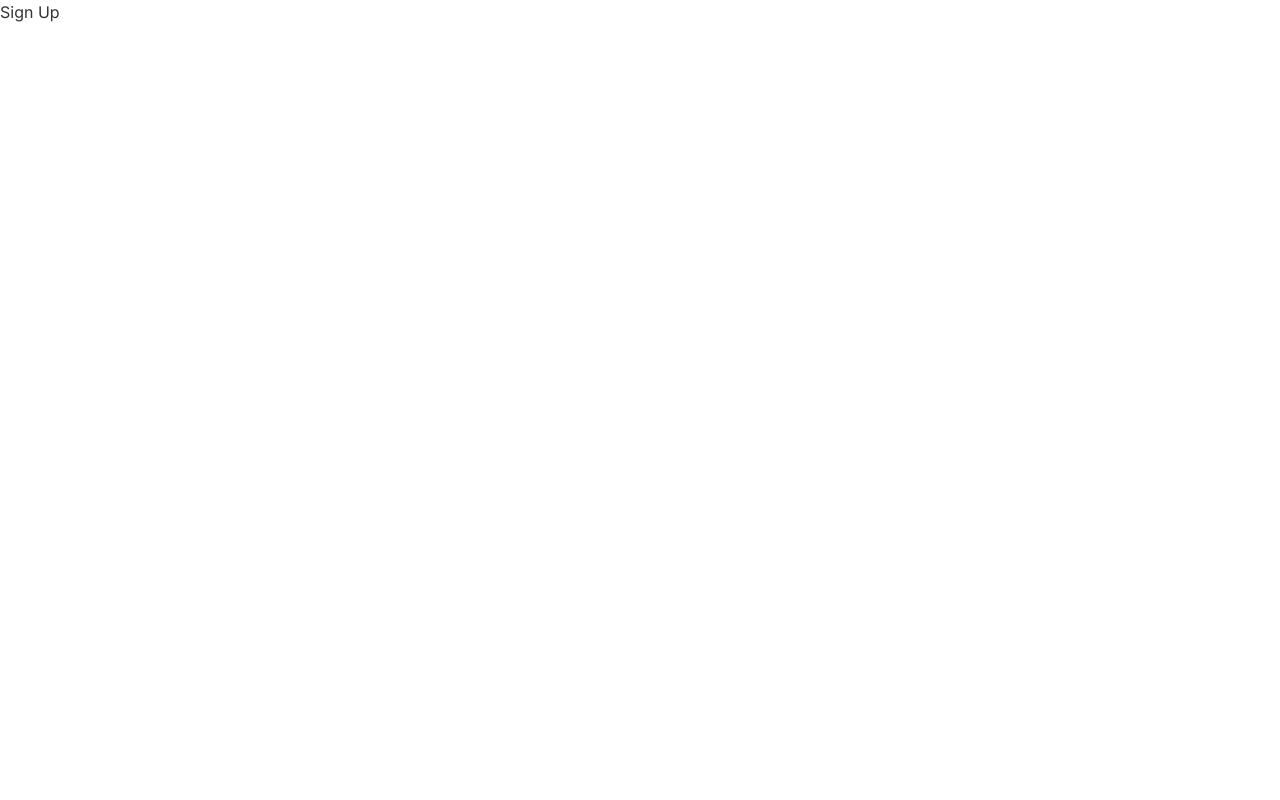
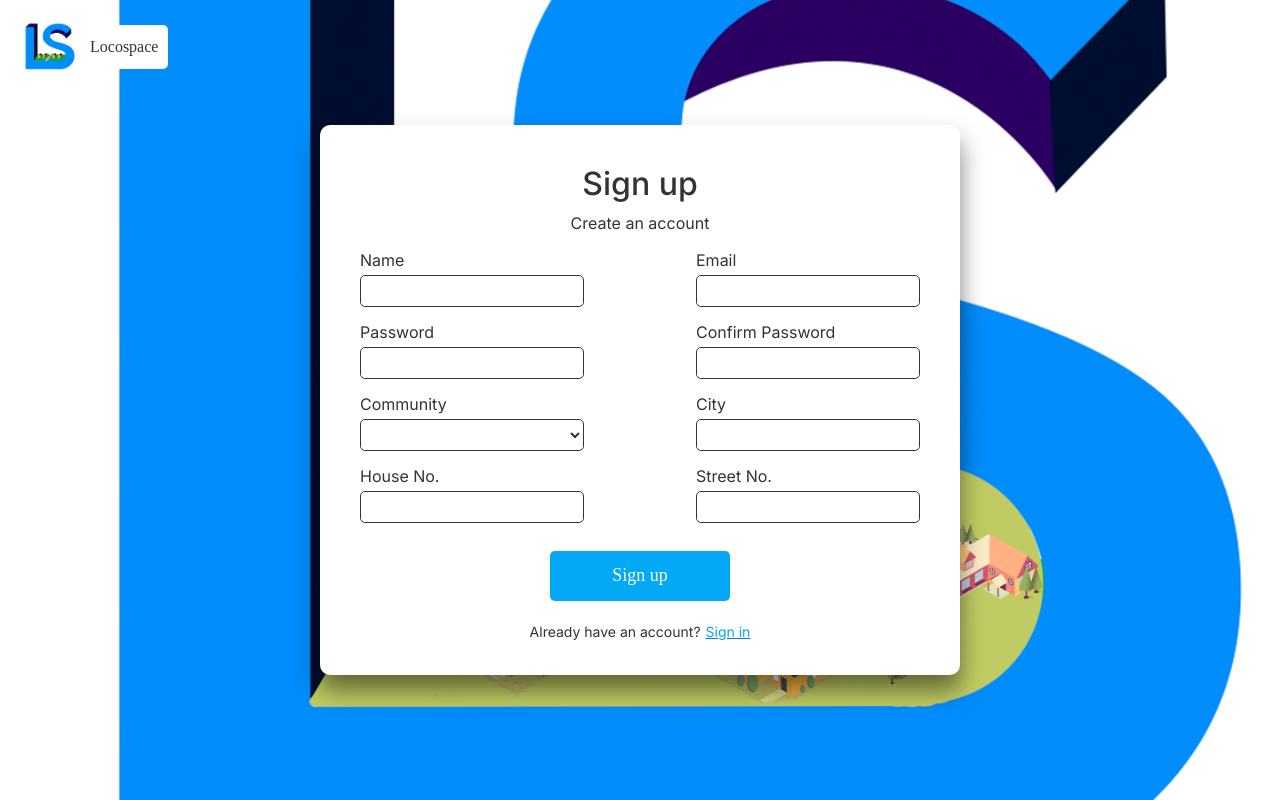
Before and after one commit to aiyza-junaid/Locospace, a Next.js app in the folder frontend/: page /Signup in a window 1280 px wide. Built offline with nearby package versions, Linux system fonts and the light colour scheme.

Commit message:
adding sign up

```diff
--- a/frontend/app/Signup/page.tsx
+++ b/frontend/app/Signup/page.tsx
@@ -1,10 +1,82 @@
-import React from "react";
+// frontend/app/Login/page.tsx
 
-const SignUp = () =>{
+'use client'
+
+import React from 'react';
+import '../../styles/signup.css'; // Adjust the path based on your folder structure
+import Link from 'next/link'; // Import Link from Next.js for client-side navigation
+import Dropdown from '../../components/Dropdown'; // Corrected path
+
+const Signup: React.FC = () => {
+    const options = ["", 'Community 1', 'Community 2', 'Community 3'];
+    const handleCommunitySelect = (selectedOption: string) => {
+        console.log('Selected Community:', selectedOption);
+        // Implement your logic for handling community selection here
+    };
 
     return (
-        <div>Sign Up</div>
-    )
-}
+        <div className="background">
+            <Link href="/">
+                <div className="homeButton">Locospace</div>
+            </Link>
 
-export default SignUp
+            <Link href="/">
+                <img src="Logo.png" alt="Logo" className="logo" />
+            </Link>
+
+            <div className="signUpBox">
+                <h2 className="signUpHeading">Sign up</h2>
+                <p>Create an account</p>
+                <form>
+                    <div className="leftInputs">
+                        <div className="inputBox">
+                            <input type="text" name="name" required />
+                            <label>Name</label>
+                        </div>
+                        <div className="inputBox">
+                            <input type="password" name="password" required />
+                            <label>Password</label>
+                        </div>
+                        <div className="inputBox">
+                            <Dropdown options={options} onSelect={handleCommunitySelect} />
+                            <label>Community</label>
+                        </div>
+                        <div className="inputBox house">
+                            <input type="text" name="house_no" required />
+                            <label>House No.</label>
+                        </div>
+                    </div>
+
+                    <div className="rightInputs">
+                        <div className="inputBox">
+                            <input type="text" name="email" required />
+                            <label>Email</label>
+                        </div>
+                        <div className="inputBox">
+                            <input type="text" name="confirm_password" required />
+                            <label>Confirm Password</label>
+                        </div>
+                        <div className="inputBox">
+                            <input type="text" name="city" required />
+                            <label>City</label>
+                        </div>
+                        <div className="inputBox street">
+                            <input type="text" name="street_no" required />
+                            <label>Street No.</label>
+                        </div>
+                    </div>
+
+                    <button type="submit">Sign up</button>
+                    <div className="accountPrompt">
+                        <span>Already have an account? </span>
+                        <Link href="/Login">
+                            <div className="createAccountLink">Sign in</div>
+                        </Link>
+                    </div>
+                </form>
+            </div>
+        </div>
+    );
+};
+
+export default Signup;
--- /dev/null
+++ b/frontend/components/Dropdown.module.css
@@ -0,0 +1,18 @@
+/* frontend/components/Dropdown.module.css */
+.dropdown {
+    width: 100%;
+    height: 2rem;
+    padding: 10px;
+    font-size: 16px;
+    color: #333;
+    margin-bottom: 10px; /* Adjusted for spacing */
+    border: 1px solid #333;
+    border-radius: 5px;
+    outline: none;
+    background: transparent;
+    box-sizing: border-box;
+  }
+
+  .dropdown:focus {
+    border-color: #03a9f4;
+  }
--- /dev/null
+++ b/frontend/components/Dropdown.tsx
@@ -0,0 +1,26 @@
+// frontend/components/Dropdown.tsx
+import React from 'react';
+import styles from './Dropdown.module.css';
+
+interface DropdownProps {
+  options: string[];
+  onSelect: (selectedOption: string) => void;
+}
+
+const Dropdown: React.FC<DropdownProps> = ({ options, onSelect }) => {
+  const handleChange = (event: React.ChangeEvent<HTMLSelectElement>) => {
+    onSelect(event.target.value);
+  };
+
+  return (
+    <select className={styles.dropdown} onChange={handleChange}>
+      {options.map((option, index) => (
+        <option key={index} value={option}>
+          {option}
+        </option>
+      ))}
+    </select>
+  );
+};
+
+export default Dropdown;
--- /dev/null
+++ b/frontend/styles/signup.css
@@ -0,0 +1,182 @@
+/* frontend/styles/signup.css */
+
+.background {
+    display: flex;
+    justify-content: center;
+    align-items: center;
+    height: 100vh;
+    background: url('../images/DetailedLogo.png') no-repeat;
+    background-position: 140% 60%;
+    background-size: auto 150%;
+}
+
+.logo {
+    position: absolute;
+    top: 10px;
+    left: 10px;
+    height: 80px;
+    margin-right: 10px;
+}
+
+.signUpBox {
+    height: 550px;
+    width: 640px;
+    padding: 40px;
+    position: relative;
+    background: rgba(255, 255, 255, 1);
+    text-align: center;
+    box-shadow: 0 15px 25px rgba(0, 0, 0, 0.5);
+    border-radius: 10px;
+}
+
+.signUpHeading {
+    margin-bottom: .5rem;
+}
+
+.signUpBox p {
+    margin-bottom: 2.5rem;
+}
+
+.leftInputs {
+    width: 45%;
+    float: left;
+    padding-right: 5%;
+}
+
+.rightInputs {
+    width: 45%;
+    float: right;
+    padding-left: 5%;
+}
+
+.inputBox {
+    position: relative;
+    margin-bottom: 30px;
+}
+
+.inputBox input {
+    width: 100%;
+    height: 2rem;
+    padding: 10px;
+    font-size: 16px;
+    color: #333;
+    margin-bottom: 10px;
+    border: 1px solid #333;
+    border-radius: 5px;
+    outline: none;
+    background: transparent;
+    box-sizing: border-box;
+}
+
+.inputBox label {
+    position: absolute;
+    top: -37px;
+    left: 0px;
+    font: "Gotham";
+    padding: 10px 0;
+    font-size: 16px;
+    color: #333;
+    pointer-events: none;
+    transition: 0.5s;
+}
+
+.inputBox input:focus ~ label,
+.inputBox input:valid ~ label {
+    font: "Avenir-bold";
+    top: -36px;
+    left: 0;
+    color: #112630;
+    font-size: 17px;
+}
+
+.inputBox {
+    position: relative;
+    margin-bottom: 30px;
+}
+
+.street {
+    margin-bottom: 0.1rem !important;
+    margin-top: 0.1rem !important;
+}
+
+.house {
+    margin-bottom: 0.1rem !important;
+}
+
+.dropdown {
+    width: 100%;
+    height: 2rem;
+    padding: 10px;
+    font-size: 16px;
+    color: #333;
+    margin-bottom: 10px;
+    border: 1px solid #333;
+    border-radius: 5px;
+    outline: none;
+    background: transparent;
+    box-sizing: border-box;
+}
+
+.dropdown:focus {
+    border-color: #03a9f4;
+}
+
+button {
+    width: 180px;
+    height: 50px;
+    margin-top: 1rem;
+    font-family: 'Gotham';
+    background: #03a9f4;
+    border: none;
+    padding: 10px;
+    cursor: pointer;
+    border-radius: 5px;
+    color: #fff;
+    font-size: 18px;
+    transition: 0.5s;
+}
+
+button:hover {
+    background: #05324a;
+    padding: 9px;
+}
+
+.homeButton {
+    position: absolute;
+    font-family: 'Gotham';
+    top: 25px;
+    left: 80px;
+    padding: 10px;
+    color: #333;
+    text-decoration: none;
+    font-size: 16px;
+    background-color: #fff;
+    border: 0px solid #333;
+    border-radius: 5px;
+    transition: all 0.3s ease;
+}
+
+.homeButton:hover {
+    background-color: #333;
+    color: #fff;
+}
+
+.accountPrompt {
+    margin-top: 20px;
+    font-size: 14px;
+    color: #333;
+    display: flex;
+    justify-content: center;
+    align-items: center;
+}
+
+.createAccountLink {
+    color: #03a9f4;
+    text-decoration: none;
+    margin-left: 5px;
+}
+
+.createAccountLink:hover {
+    text-decoration: underline;
+    color: #0c5070;
+}
--- /dev/null
+++ b/package.json
@@ -0,0 +1,5 @@
+{
+  "dependencies": {
+    "bootstrap": "^5.3.3"
+  }
+}
```
Also changed, not shown: frontend/page/_app.tsx (added, +11 -0 lines), 1 other file (tests, documents, lock files or other folders).
